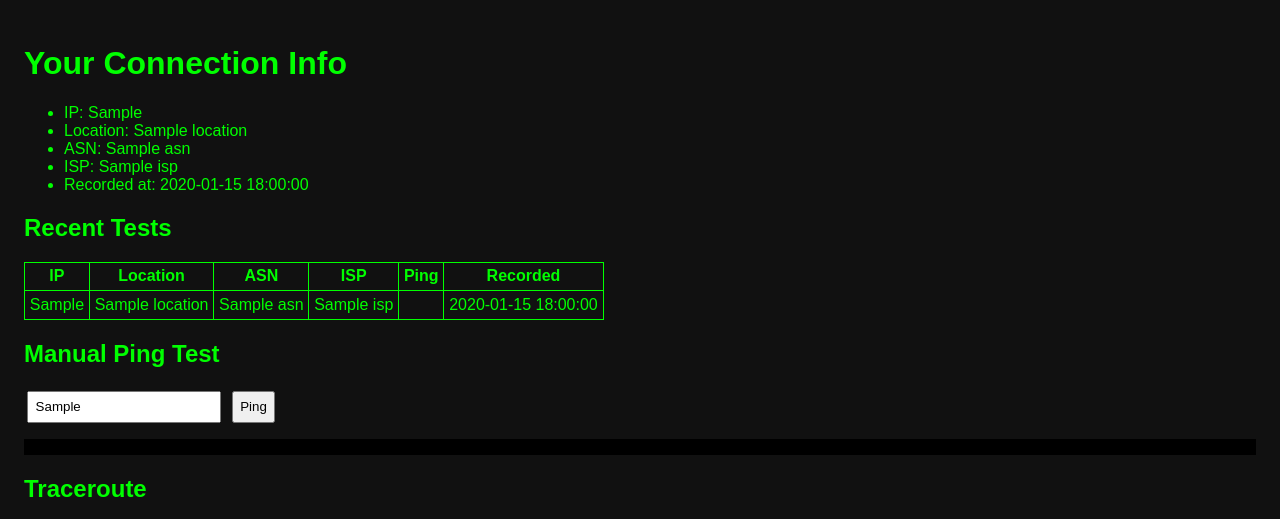
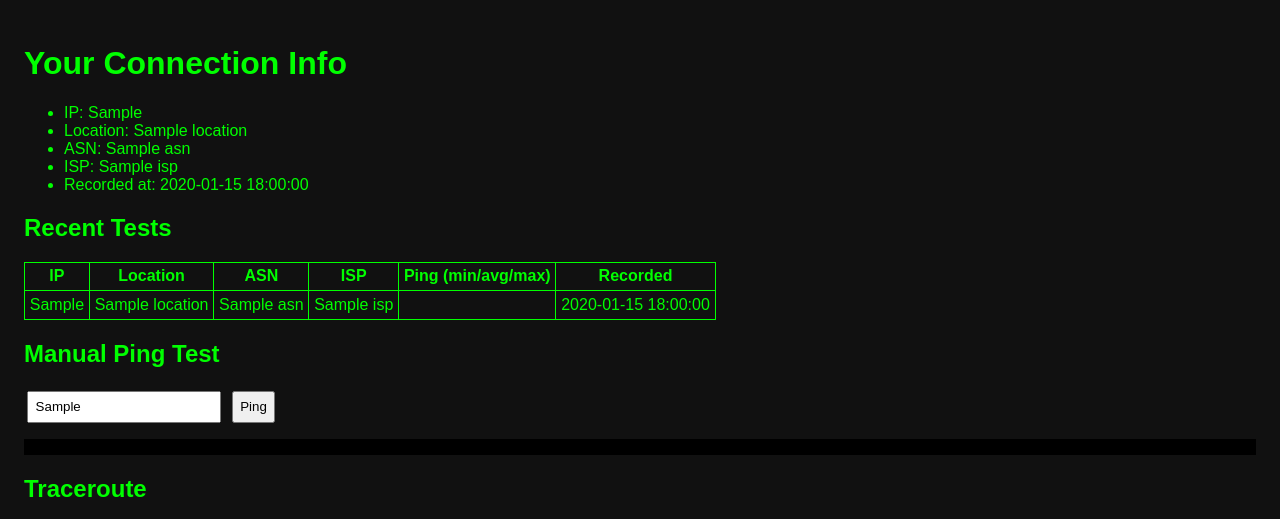
Before and after one commit to podcctv/NodeProbe, a FastAPI app: template backend/templates/index.html in a window 1280 px wide. Shown: the top 519 px of the page. Run offline with FastAPI, Linux system fonts and the light colour scheme; the template is opened without the code that fills it: most values are stand-ins (such as "Sample title", 1, 10 or a date in 2020).

Commit message:
Show ping min/avg/max in recent tests

```diff
--- a/backend/main.py
+++ b/backend/main.py
@@ -330,7 +330,9 @@ def read_tests(request: Request, db: Session = Depends(get_db)):
             func.max(models.TestRecord.location).label("location"),
             func.max(models.TestRecord.asn).label("asn"),
             func.max(models.TestRecord.isp).label("isp"),
+            func.min(models.TestRecord.ping_min_ms).label("ping_min_ms"),
             func.avg(models.TestRecord.ping_ms).label("ping_ms"),
+            func.max(models.TestRecord.ping_max_ms).label("ping_max_ms"),
             func.avg(models.TestRecord.download_mbps).label("download_mbps"),
             func.avg(models.TestRecord.upload_mbps).label("upload_mbps"),
             func.max(models.TestRecord.timestamp).label("timestamp"),
@@ -375,6 +377,11 @@ def create_test(
         ping_ms = _ping(host)
         if ping_ms is not None:
             data["ping_ms"] = ping_ms
+            data.setdefault("ping_min_ms", ping_ms)
+            data.setdefault("ping_max_ms", ping_ms)
+    else:
+        data.setdefault("ping_min_ms", data["ping_ms"])
+        data.setdefault("ping_max_ms", data["ping_ms"])
 
     db_record = models.TestRecord(**data)
     db.add(db_record)
@@ -457,9 +464,18 @@ def run_ping(host: str, count: int = 4):
         )
         if result.returncode == 0:
             data = {"output": result.stdout}
-            match = re.search(r"time[=<]([0-9.]+) ms", result.stdout)
-            if match:
-                data["ping_ms"] = float(match.group(1))
+            summary = re.search(r"(?:rtt|round-trip).*? = ([0-9.]+)/([0-9.]+)/([0-9.]+)/", result.stdout)
+            if summary:
+                data["ping_min_ms"] = float(summary.group(1))
+                data["ping_ms"] = float(summary.group(2))
+                data["ping_max_ms"] = float(summary.group(3))
+            else:
+                match = re.search(r"time[=<]([0-9.]+) ms", result.stdout)
+                if match:
+                    data["ping_ms"] = float(match.group(1))
+            if "ping_ms" in data:
+                data.setdefault("ping_min_ms", data["ping_ms"])
+                data.setdefault("ping_max_ms", data["ping_ms"])
             return data
         return {"error": result.stderr or "Ping failed"}
     except FileNotFoundError:
--- a/backend/models.py
+++ b/backend/models.py
@@ -12,7 +12,12 @@ class TestRecord(Base):
     location = Column(String)
     asn = Column(String)
     isp = Column(String)
+    # Average round trip time in milliseconds
     ping_ms = Column(Float)
+    # Minimum round trip time observed during the ping test
+    ping_min_ms = Column(Float)
+    # Maximum round trip time observed during the ping test
+    ping_max_ms = Column(Float)
     download_mbps = Column(Float)
     upload_mbps = Column(Float)
     speedtest_type = Column(String)
--- a/backend/schemas.py
+++ b/backend/schemas.py
@@ -8,7 +8,12 @@ class TestRecordBase(BaseModel):
     location: str | None = None
     asn: str | None = None
     isp: str | None = None
+    # Average round trip time in milliseconds
     ping_ms: float | None = None
+    # Minimum round trip time observed during the ping test
+    ping_min_ms: float | None = None
+    # Maximum round trip time observed during the ping test
+    ping_max_ms: float | None = None
     download_mbps: float | None = None
     upload_mbps: float | None = None
     speedtest_type: str | None = None
--- a/backend/templates/index.html
+++ b/backend/templates/index.html
@@ -47,7 +47,7 @@
         <th>Location</th>
         <th>ASN</th>
         <th>ISP</th>
-        <th>Ping</th>
+        <th>Ping (min/avg/max)</th>
         <th>Recorded</th>
       </tr>
       {% for r in records %}
@@ -56,7 +56,11 @@
         <td>{{ r.location or '' }}</td>
         <td>{{ r.asn or '' }}</td>
         <td>{{ r.isp or '' }}</td>
-        <td>{% if r.ping_ms %}{{ '%.2f'|format(r.ping_ms) }} ms{% endif %}</td>
+        <td>
+          {% if r.ping_ms %}
+            {{ '%.2f'|format(r.ping_min_ms or r.ping_ms) }}/{{ '%.2f'|format(r.ping_ms) }}/{{ '%.2f'|format(r.ping_max_ms or r.ping_ms) }} ms
+          {% endif %}
+        </td>
         <td>{{ r.timestamp|short_ts }}</td>
       </tr>
       {% endfor %}
@@ -95,7 +99,12 @@
           await fetch('/tests', {
             method: 'POST',
             headers: { 'Content-Type': 'application/json' },
-            body: JSON.stringify({ test_target: host, ping_ms: data.ping_ms })
+            body: JSON.stringify({
+              test_target: host,
+              ping_ms: data.ping_ms,
+              ping_min_ms: data.ping_min_ms,
+              ping_max_ms: data.ping_max_ms
+            })
           });
         }
       }
--- a/backend/test_main.py
+++ b/backend/test_main.py
@@ -41,6 +41,8 @@ def test_ping_endpoint_localhost():
     assert "output" in data
     assert "ttl" in data["output"]
     assert "ping_ms" in data
+    assert "ping_min_ms" in data
+    assert "ping_max_ms" in data
 
 
 def test_traceroute_endpoint_download():
--- a/frontend/src/App.tsx
+++ b/frontend/src/App.tsx
@@ -8,6 +8,8 @@ interface TestRecord {
   asn?: string | null;
   isp?: string | null;
   ping_ms?: number | null;
+  ping_min_ms?: number | null;
+  ping_max_ms?: number | null;
   download_mbps?: number | null;
   upload_mbps?: number | null;
   mtr_result?: string | null;
@@ -136,7 +138,9 @@ function App() {
                         <td className="px-2 py-1">{r.asn || ''}</td>
                         <td className="px-2 py-1">{r.isp || ''}</td>
                         <td className="px-2 py-1">
-                          {typeof r.ping_ms === 'number' ? `${r.ping_ms.toFixed(2)} ms` : ''}
+                          {typeof r.ping_ms === 'number'
+                            ? `${(r.ping_min_ms ?? r.ping_ms).toFixed(2)}/${r.ping_ms.toFixed(2)}/${(r.ping_max_ms ?? r.ping_ms).toFixed(2)} ms`
+                            : ''}
                         </td>
                         <td className="px-2 py-1">
                           {typeof r.download_mbps === 'number'
```
